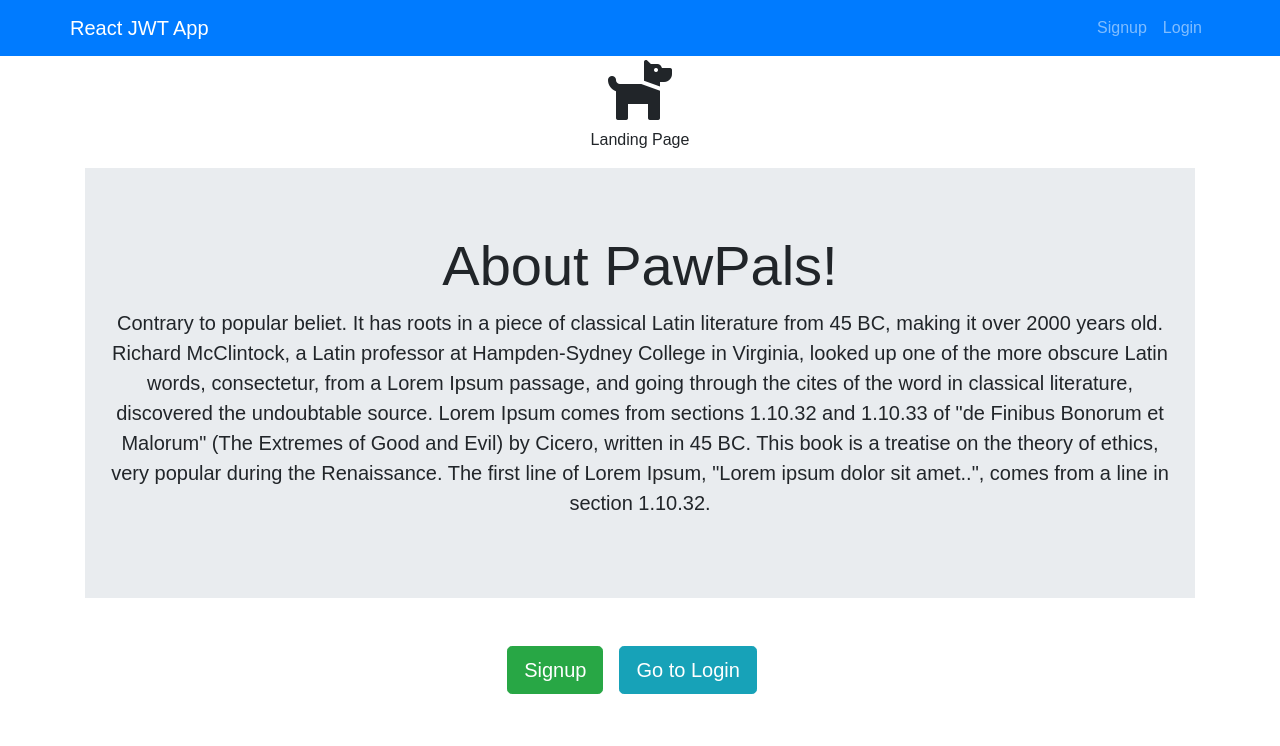
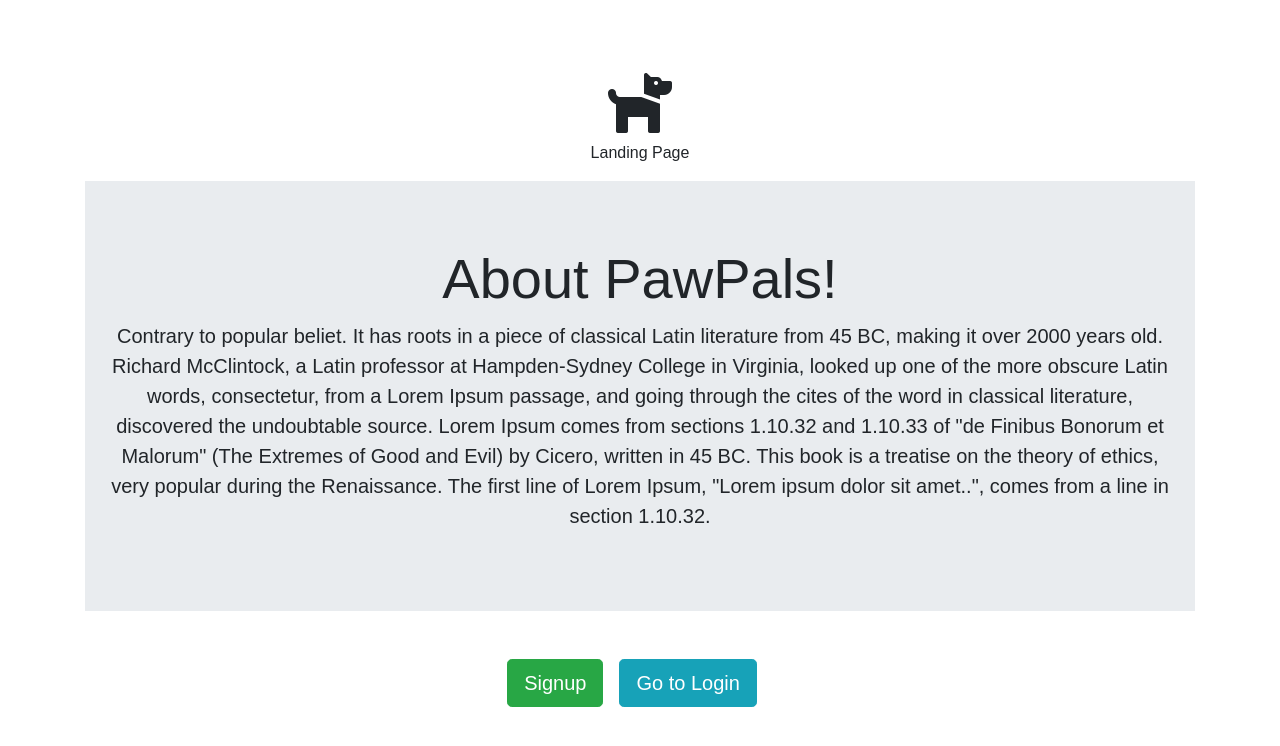
Before and after one commit to ac0712148/pawpals, a React (Create React App) app in the folder client/: page /landingpage in a window 1280 px wide. Shown: the top 746 px of the page. Built offline with nearby package versions, Linux system fonts and the light colour scheme.

Commit message:
added logo to navbar

```diff
--- a/client/src/components/Navbar/Navbar.js
+++ b/client/src/components/Navbar/Navbar.js
@@ -46,10 +46,11 @@ function NavLinks() {
 
 function Navbar() {
   return (
-    <nav className="navbar navbar-expand navbar-dark bg-primary">
-      <div className="container">
+    <nav className="navbar navbar-expand navbar-dark">
+      <div className="container navbar-container">
         <Link className="navbar-brand" to="/">
-          React JWT App
+          Paw Pals
+          <i className="fas fa-dog fa-2x" />
         </Link>
         <NavLinks />
       </div>
```
